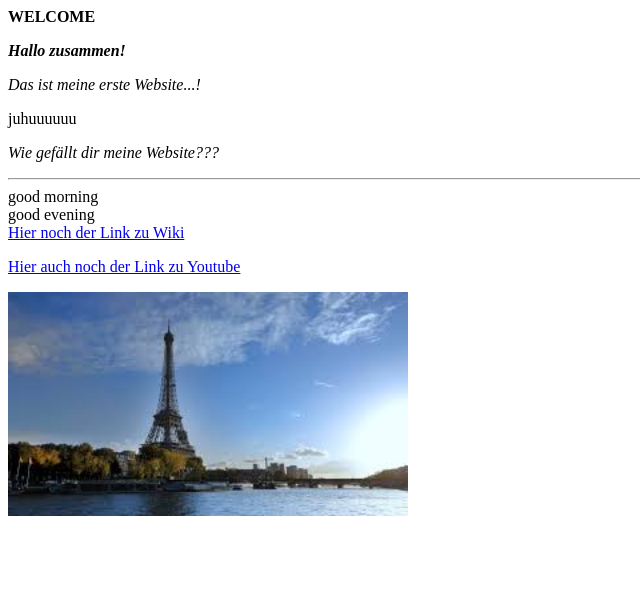
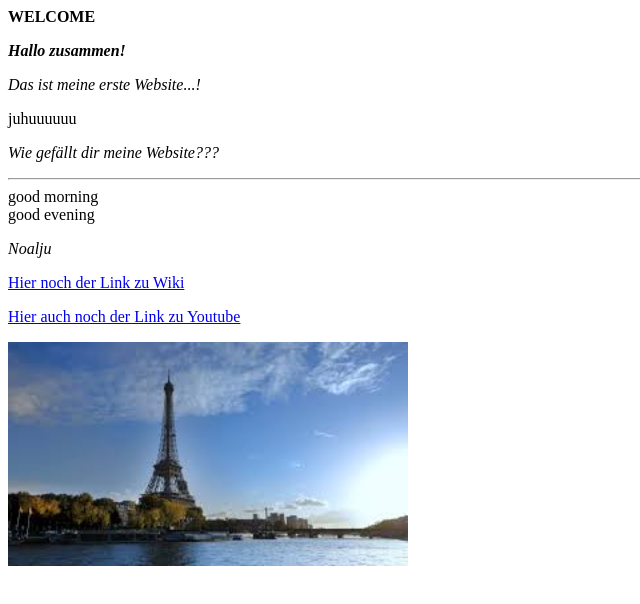
Before and after one commit to MountveresT/fWebapp, a plain HTML site: page index.html in a window 1280 px wide. Shown: the whole page, without its empty margins (0-640 px from the left). Drawn offline with Linux system fonts and the light colour scheme.

Commit message:
Add files via upload

```diff
--- a/index.html
+++ b/index.html
@@ -16,6 +16,7 @@
 
         <hr>good morning</hr>
         <br>good evening</br>
+        <p><em>Noalju</em></p>
 
         <a href="https://www.wikipedia.org/" title="Link zu Wiki" target="_blank">Hier noch der Link zu Wiki</a>
         <p><a href="https://www.youtube.com/" title="Link zu Youtube" target="_blank">Hier auch noch der Link zu Youtube</a></p>
```
